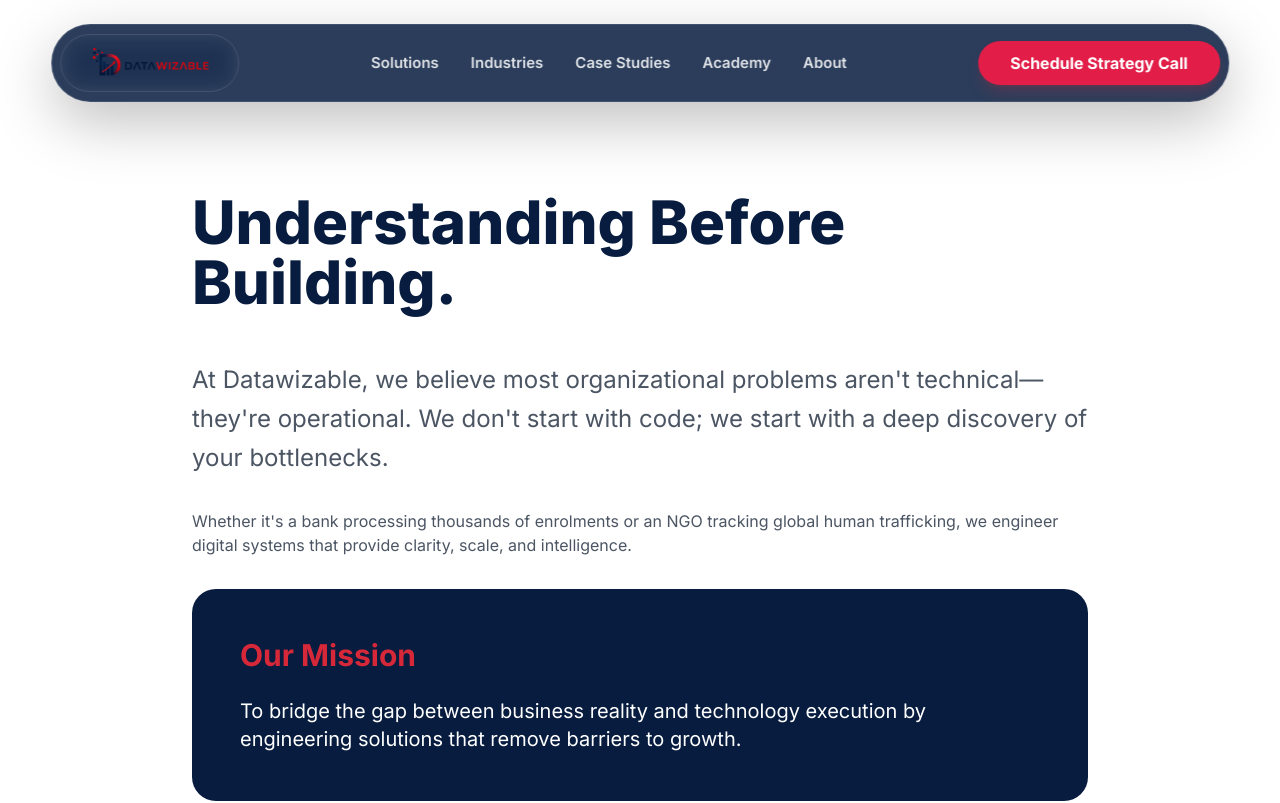
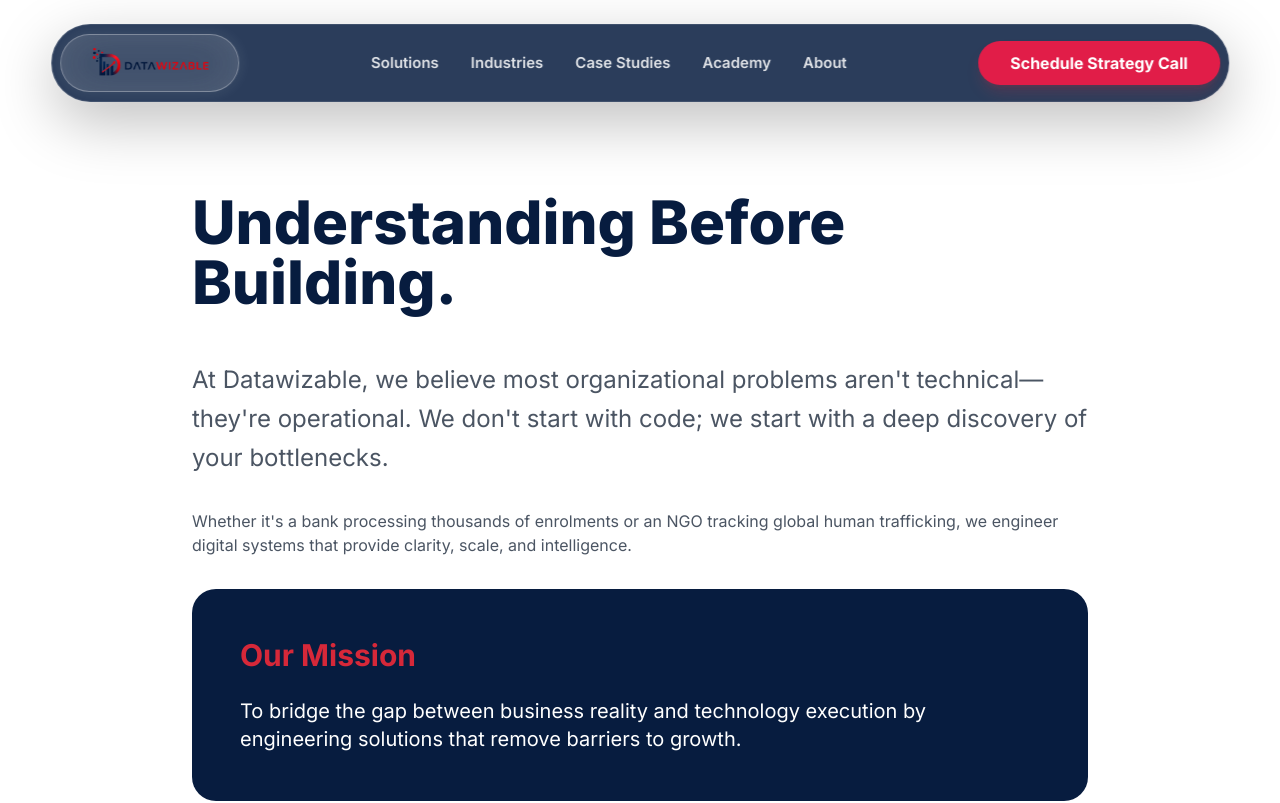
Before and after one commit to Official-Able/datawiz, a Next.js app in the folder frontend/: page /about in a window 1280 px wide. Shown: the top 803 px of the page. Built offline with nearby package versions, Linux system fonts and the light colour scheme.

Commit message:
Design: Maximize logo visibility with brighter glassmorphism capsule and white glow

```diff
--- a/frontend/src/components/layout/Navbar.tsx
+++ b/frontend/src/components/layout/Navbar.tsx
@@ -45,11 +45,11 @@ export function Navbar() {
     >
       <div className="flex h-full items-center justify-between px-2">
         <Link href="/" className="flex items-center group h-full">
-          <div className="h-[58px] px-6 rounded-full bg-white/[0.08] backdrop-blur-md border border-white/10 flex items-center justify-center transition-all duration-300 group-hover:bg-white/[0.12] group-hover:border-white/20">
+          <div className="h-[58px] px-6 rounded-full bg-white/20 backdrop-blur-xl border border-white/30 flex items-center justify-center transition-all duration-300 group-hover:bg-white/25 group-hover:border-white/40 shadow-[0_0_15px_rgba(255,255,255,0.1)]">
             <img
               src="/logo.png"
               alt="Datawizable"
-              className="h-10 md:h-12 w-auto object-contain transition-transform duration-500 group-hover:scale-[1.02]"
+              className="h-10 md:h-12 w-auto object-contain transition-transform duration-500 group-hover:scale-[1.02] brightness-105"
               style={{ minWidth: '120px' }}
             />
           </div>
```
